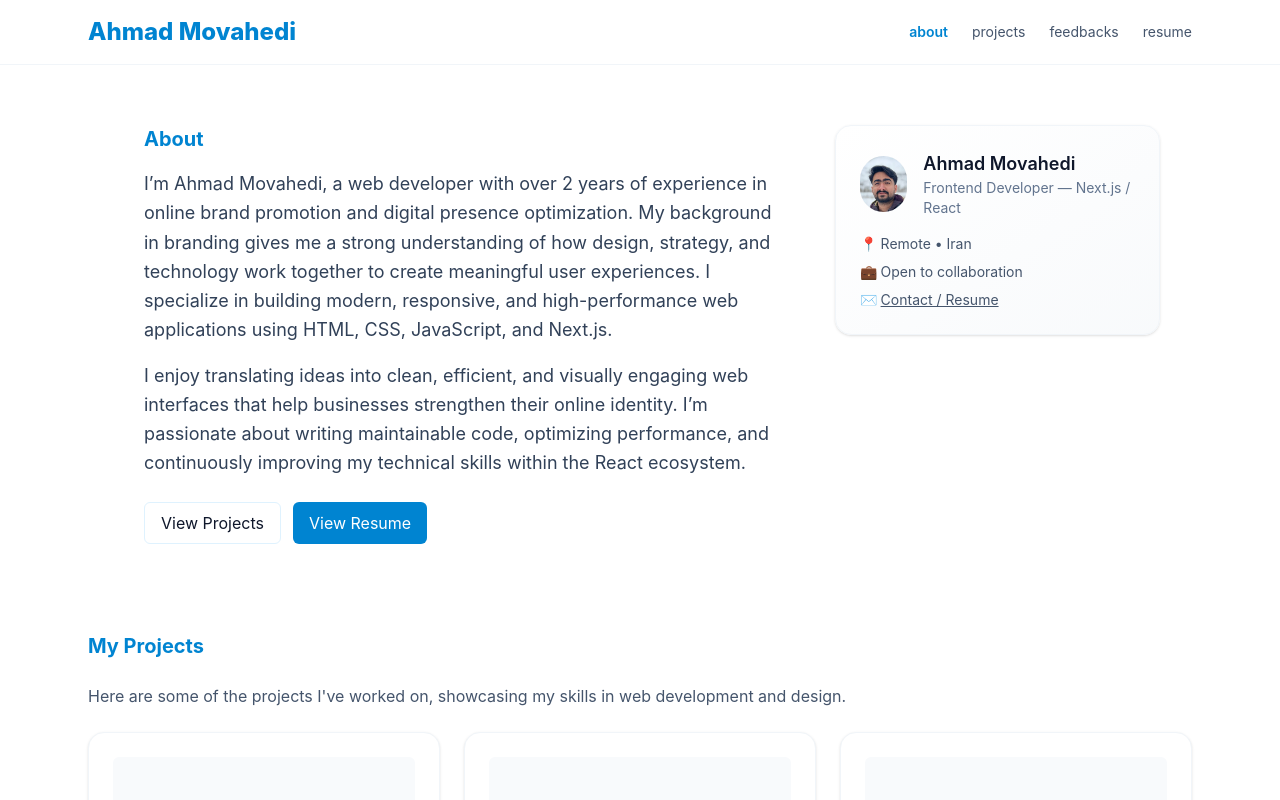
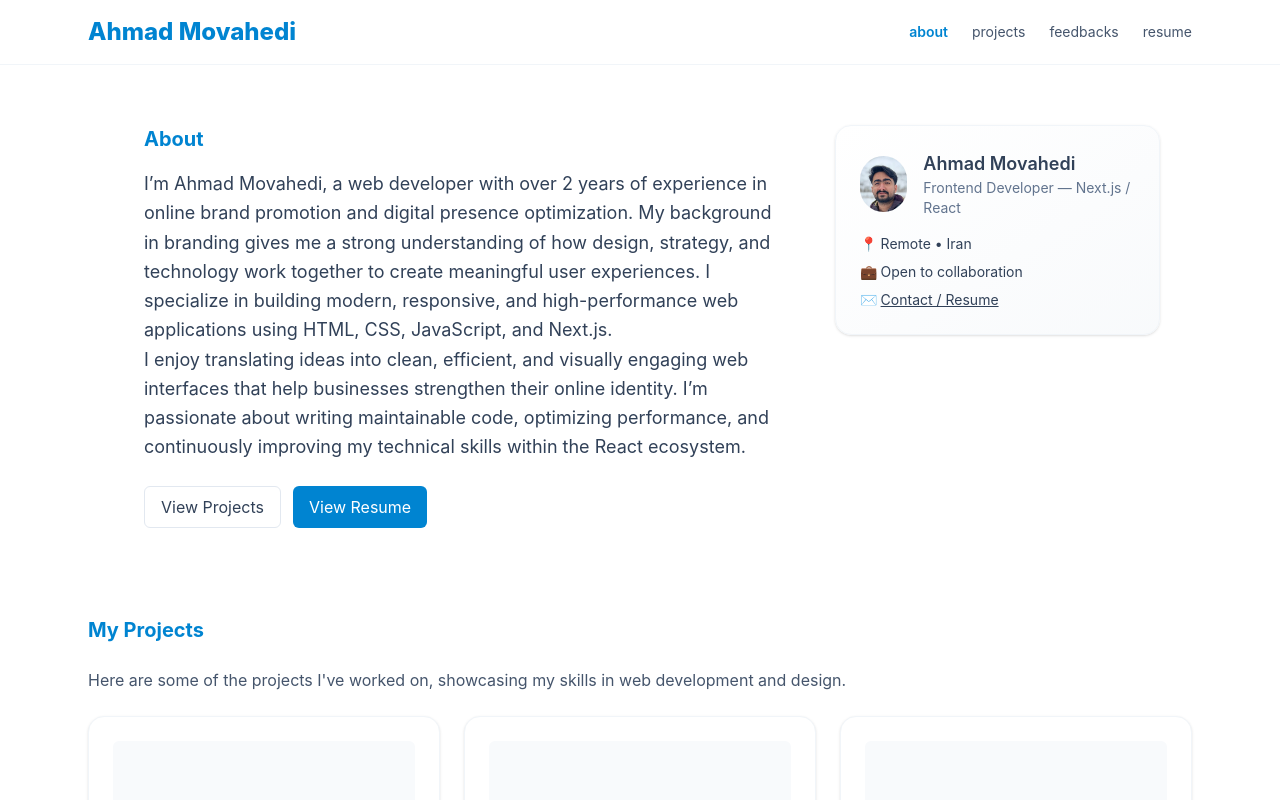
Before and after one commit to mvahmad/portfolio, a Next.js app in the folder blog/: page / in a window 1280 px wide. Shown: the top 800 px of the page. Built offline with nearby package versions, Linux system fonts and the light colour scheme.

Commit message:
style : about section for dark mode

```diff
--- a/blog/app/components/about.tsx
+++ b/blog/app/components/about.tsx
@@ -1,8 +1,23 @@
 "use client";
 import { motion } from "framer-motion";
 import Image from "next/image";
+import { useTheme } from 'next-themes';
+import clsx from 'clsx';
+import { useEffect, useState } from "react";
+export default function About({ id }: { id: string }) {
+  const { theme } = useTheme();
+  const [mounted, setMounted] = useState(false);
 
-export default function About({ id }: { id: string }) {
+  // Prevent hydration mismatch
+  useEffect(() => setMounted(true), []);
+
+  if (!mounted) {
+    // Render a non-themed placeholder on server render
+    return (
+      <section id={id} className="px-4 py-10 sm:px-6 lg:px-8 opacity-0" />
+    );
+  }
+
   return (
     <section id={id} className="px-4 py-10 sm:px-6 lg:px-8">
       <div className="grid grid-cols-1 lg:grid-cols-3 gap-8 items-start">
@@ -12,20 +27,32 @@ export default function About({ id }: { id: string }) {
         transition={{ duration: 0.5 }}
         className="lg:col-span-2 px-4 sm:px-6"
         >
-        <h2 className="text-xl font-bold text-sky-600 mb-4">About</h2>
+        <h2 className={clsx("text-xl font-bold  mb-4",
+          theme === 'dark'?  " text-sky-300 " : " text-sky-600 "
+        )}>About</h2>
 
-        <p className="text-sm sm:text-base md:text-lg text-slate-700 leading-relaxed">
+        <p className={clsx("text-sm sm:text-base md:text-lg leading-relaxed" ,
+           theme === 'dark'?  " text-slate-300 " : " text-slate-700 "
+        )}>
           I’m Ahmad Movahedi, a web developer with over 2 years of experience in online brand promotion and digital presence optimization. My background in branding gives me a strong understanding of how design, strategy, and technology work together to create meaningful user experiences. I specialize in building modern, responsive, and high-performance web applications using HTML, CSS, JavaScript, and Next.js.
         </p>
 
-        <p className="mt-4 text-sm sm:text-base md:text-lg text-slate-700 leading-relaxed">
+        <p className={clsx("text-sm sm:text-base md:text-lg leading-relaxed" ,
+           theme === 'dark'?  " text-slate-300 " : " text-slate-700 "
+        )}>
           I enjoy translating ideas into clean, efficient, and visually engaging web interfaces that help businesses strengthen their online identity. I’m passionate about writing maintainable code, optimizing performance, and continuously improving my technical skills within the React ecosystem.
         </p>
 
         <div className="mt-6 flex flex-col sm:flex-row flex-wrap gap-3">
           <a
             href="#projects"
-            className="inline-flex items-center justify-center gap-2 px-4 py-2 rounded-md border border-sky-100 hover:shadow-lg hover:border-sky-200 transition"
+            className={clsx("inline-flex items-center justify-center gap-2 px-4 py-2 rounded-md border border-sky-100 hover:shadow-lg hover:border-sky-200 transition",
+               theme === 'dark'
+            ? " bg-slate-800 text-slate-200 border-slate-700 hover:border-slate-600 "
+            :
+            " bg-white text-slate-700 border-slate-200 hover:border-slate-300 "
+            )
+            }
           >
             View Projects
           </a>
@@ -42,7 +69,11 @@ export default function About({ id }: { id: string }) {
           initial={{ opacity: 0, y: 8 }}
           animate={{ opacity: 1, y: 0 }}
           transition={{ delay: 0.2 }}
-          className="p-6 rounded-2xl border border-slate-100 shadow-sm bg-gradient-to-br from-white to-slate-50"
+          className={clsx("p-6 rounded-2xl border border-slate-100 shadow-sm",
+            theme === 'dark'
+          ? "bg-slate-900 border-slate-700 shadow-slate-900"
+          :
+            "bg-gradient-to-br from-white to-slate-50")}
         >
           <div className="flex items-center gap-4">
             <Image
@@ -53,16 +84,20 @@ export default function About({ id }: { id: string }) {
               className="w-14 h-14 rounded-full bg-sky-600 object-cover"
             />
             <div>
-              <h3 className="font-semibold text-base sm:text-lg">Ahmad Movahedi</h3>
-              <p className="text-xs sm:text-sm text-slate-500">Frontend Developer — Next.js / React</p>
+              <h3 className={clsx("font-semibold text-base sm:text-lg",
+                theme === 'dark'?  " text-slate-300 " : " text-slate-700 ")}>Ahmad Movahedi</h3>
+              <p className={clsx("text-xs sm:text-sm text-slate-500",
+                theme === 'dark'?  " text-slate-300 " : " text-slate-500 ")}>Frontend Developer — Next.js / React</p>
             </div>
           </div>
 
-          <ul className="mt-4 text-sm text-slate-600 space-y-2">
+          <ul className={clsx("mt-4 text-sm space-y-2 " ,
+             theme === 'dark'?  " text-slate-300 " : " text-slate-700 ")}>
             <li>📍 Remote • Iran</li>
             <li>💼 Open to collaboration</li>
             <li>✉️ <a href="#resume" className="underline">Contact / Resume</a></li>
           </ul>
+
         </motion.aside>
       </div>
     </section>
--- /dev/null
+++ b/blog/app/components/moonIcone.tsx
@@ -0,0 +1,18 @@
+export const MoonIcon = (props:any) => {
+  return (
+    <svg
+      aria-hidden="true"
+      focusable="false"
+      height="1em"
+      role="presentation"
+      viewBox="0 0 24 24"
+      width="1em"
+      {...props}
+    >
+      <path
+        d="M21.53 15.93c-.16-.27-.61-.69-1.73-.49a8.46 8.46 0 01-1.88.13 8.409 8.409 0 01-5.91-2.82 8.068 8.068 0 01-1.44-8.66c.44-1.01.13-1.54-.09-1.76s-.77-.55-1.83-.11a10.318 10.318 0 00-6.32 10.21 10.475 10.475 0 007.04 8.99 10 10 0 002.89.55c.16.01.32.02.48.02a10.5 10.5 0 008.47-4.27c.67-.93.49-1.519.32-1.79z"
+        fill="currentColor"
+      />
+    </svg>
+  );
+};
--- /dev/null
+++ b/blog/app/components/sunIcone.tsx
@@ -0,0 +1,18 @@
+export const SunIcon = (props:any) => {
+  return (
+    <svg
+      aria-hidden="true"
+      focusable="false"
+      height="1em"
+      role="presentation"
+      viewBox="0 0 24 24"
+      width="1em"
+      {...props}
+    >
+      <g fill="currentColor">
+        <path d="M19 12a7 7 0 11-7-7 7 7 0 017 7z" />
+        <path d="M12 22.96a.969.969 0 01-1-.96v-.08a1 1 0 012 0 1.038 1.038 0 01-1 1.04zm7.14-2.82a1.024 1.024 0 01-.71-.29l-.13-.13a1 1 0 011.41-1.41l.13.13a1 1 0 010 1.41.984.984 0 01-.7.29zm-14.28 0a1.024 1.024 0 01-.71-.29 1 1 0 010-1.41l.13-.13a1 1 0 011.41 1.41l-.13.13a1 1 0 01-.7.29zM22 13h-.08a1 1 0 010-2 1.038 1.038 0 011.04 1 .969.969 0 01-.96 1zM2.08 13H2a1 1 0 010-2 1.038 1.038 0 011.04 1 .969.969 0 01-.96 1zm16.93-7.01a1.024 1.024 0 01-.71-.29 1 1 0 010-1.41l.13-.13a1 1 0 011.41 1.41l-.13.13a.984.984 0 01-.7.29zm-14.02 0a1.024 1.024 0 01-.71-.29l-.13-.14a1 1 0 011.41-1.41l.13.13a1 1 0 010 1.41.97.97 0 01-.7.3zM12 3.04a.969.969 0 01-1-.96V2a1 1 0 012 0 1.038 1.038 0 01-1 1.04z" />
+      </g>
+    </svg>
+  );
+};
--- a/blog/app/components/themeSwitch.tsx
+++ b/blog/app/components/themeSwitch.tsx
@@ -18,7 +18,7 @@ export function ThemeSwitch() {
     <label
       className={`
         relative flex items-center justify-center cursor-pointer
-        w-[2.5rem] h-[2.5rem] rounded-md shadow-md
+        w-[2rem] h-[2rem] rounded-md shadow-md
         bg-slate-200 dark:bg-slate-800
         transition-all duration-500
         hover:scale-110 hover:shadow-lg
```
